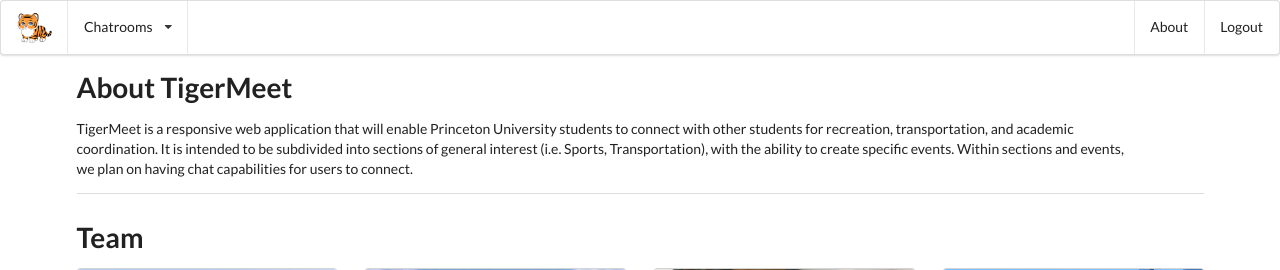
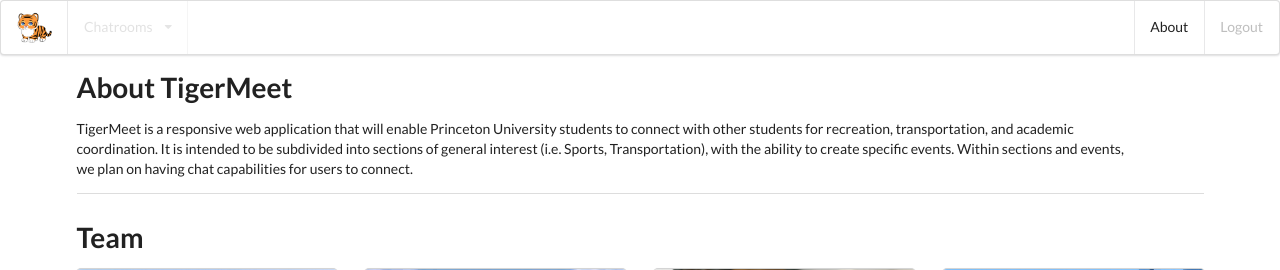
Before and after one commit to tiger-meet/TigerMeet333, a Django app: page /about/ in a window 1280 px wide. Shown: the top 270 px of the page. Run offline with Django 3.2, Linux system fonts and the light colour scheme; some libraries are stand-ins or nearby versions.

Commit message:
Disable about navbar

```diff
--- a/mysite/chat/routing.py
+++ b/mysite/chat/routing.py
@@ -5,5 +5,5 @@
 from .consumers import ChatConsumer
 
 websocket_urlpatterns = [
-    re_path(r'^ws/(?P<room_name>[^/]+)/$', ChatConsumer),
+    re_path(r'^/(?P<room_name>[^/]+)/$', ChatConsumer),
 ]
--- a/mysite/chat/templates/chat/about.html
+++ b/mysite/chat/templates/chat/about.html
@@ -28,10 +28,12 @@
 
 <!-- Navbar -->
 <div class="ui pointing menu">
-  <a class="item" href="/">
+  <!-- TODO: Swap -->
+  <!-- <a class="item" href="/"> -->
+  <a class="item">
     <img src="{% static 'cub.png' %}">
   </a>
-  <div class="ui simple dropdown item">
+  <div class="ui simple dropdown disabled item">
     Chatrooms <i class="dropdown icon"></i>
     <div class="menu">
       <a class="item" href="/sports">Sports</a>
@@ -46,7 +48,7 @@
     <a class="ui item" href="/about">
       About
     </a>
-    <a class="ui item" href="/logout">
+    <a class="ui disabled item" href="/logout">
       Logout
     </a>
   </div>
--- a/mysite/chat/templates/chat/room.html
+++ b/mysite/chat/templates/chat/room.html
@@ -153,7 +153,7 @@
 
     var chatSocket = new ReconnectingWebSocket(
         'ws://' + window.location.host +
-        '/ws/' + roomName);
+        '/' + roomName + '/');
 
     chatSocket.onopen = function(e) {
       fetchMessages();
```
Also changed, not shown: mysite/db.sqlite3.
